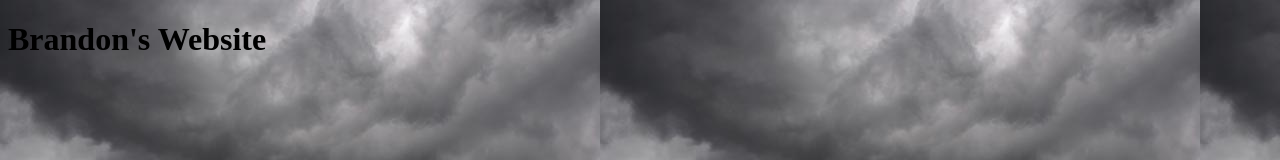
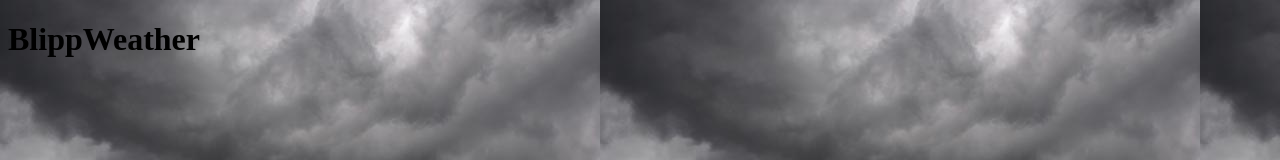
Before and after one commit to blippweather/blippweather, a plain HTML site: page index.html in a window 1280 px wide. Shown: the top 160 px of the page. Drawn offline with Linux system fonts and the light colour scheme; files whose address does not match are found by name.

Commit message:
background

```diff
--- a/index.html
+++ b/index.html
@@ -3,7 +3,7 @@
 	<head>
 	</head>
 	<body background="images/rain.jpg">
-		<h1>Brandon's Website</h1>
+		<h1>BlippWeather</h1>
 
 	</body>
 </html>
```
